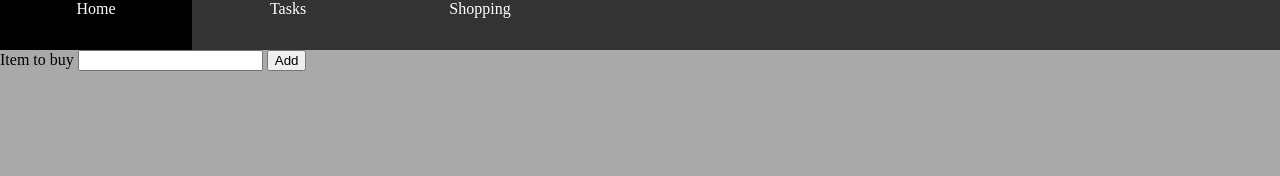
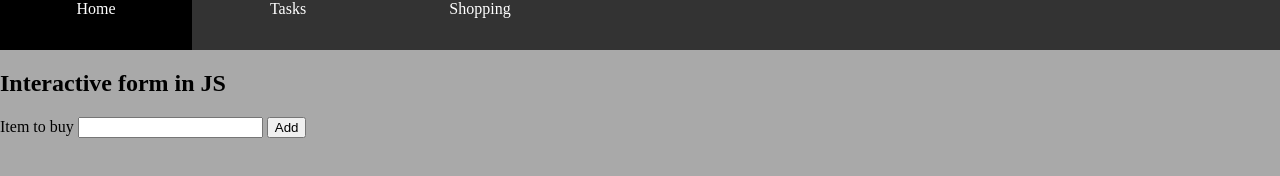
Before and after one commit to TheCaliban/TheCaliban.github.io, a plain HTML site: page shopping.html in a window 1280 px wide. Drawn offline with nearby package versions, Linux system fonts and the light colour scheme.

```diff
--- a/shopping.html
+++ b/shopping.html
@@ -22,6 +22,7 @@
 
         <div id="content">
 
+            <h2>Interactive form in JS</h2>
 
             <form onsubmit="return false;">
 
```
